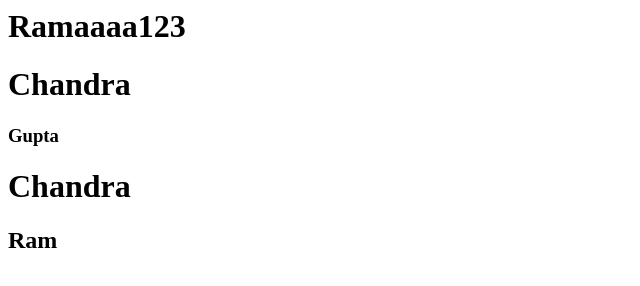
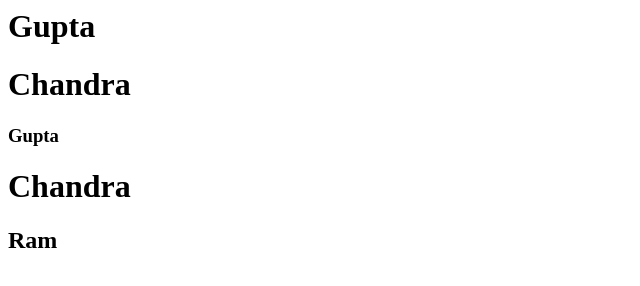
Before and after one commit to ram090/githubrepo1, a plain HTML site: page index.html in a window 1280 px wide. Shown: the whole page, without its empty margins (0-640 px from the left). Drawn offline with Linux system fonts and the light colour scheme.

Commit message:
Changes from github2

```diff
--- a/index.html
+++ b/index.html
@@ -1,4 +1,4 @@
 
-<h1>Ramaaaa123</h1><h1>Chandra</h1>
+<h1>Gupta</h1><h1>Chandra</h1>
 <h3>Gupta</h3>
 <h1>Chandra</h1><h2>Ram</h2>
```
